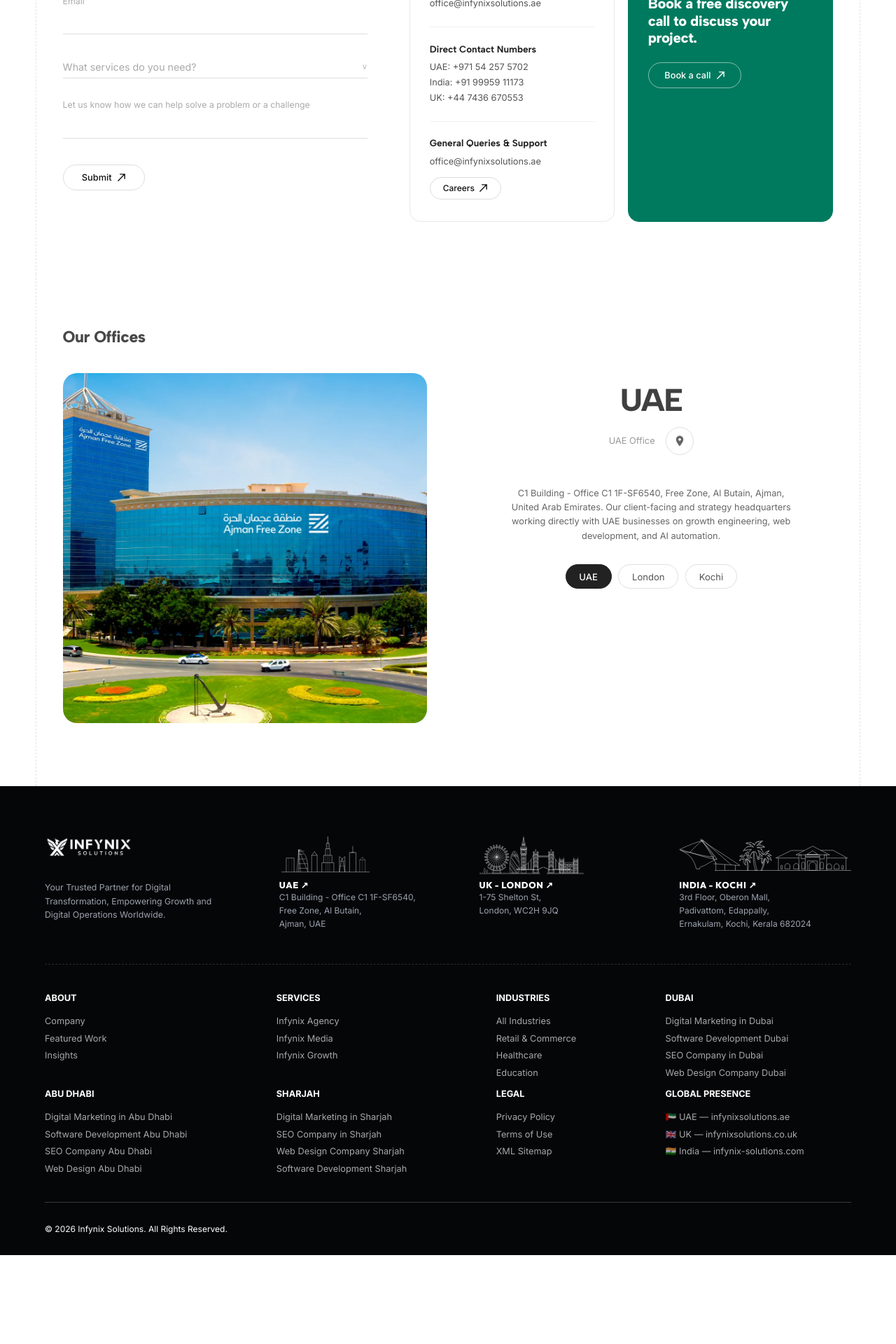
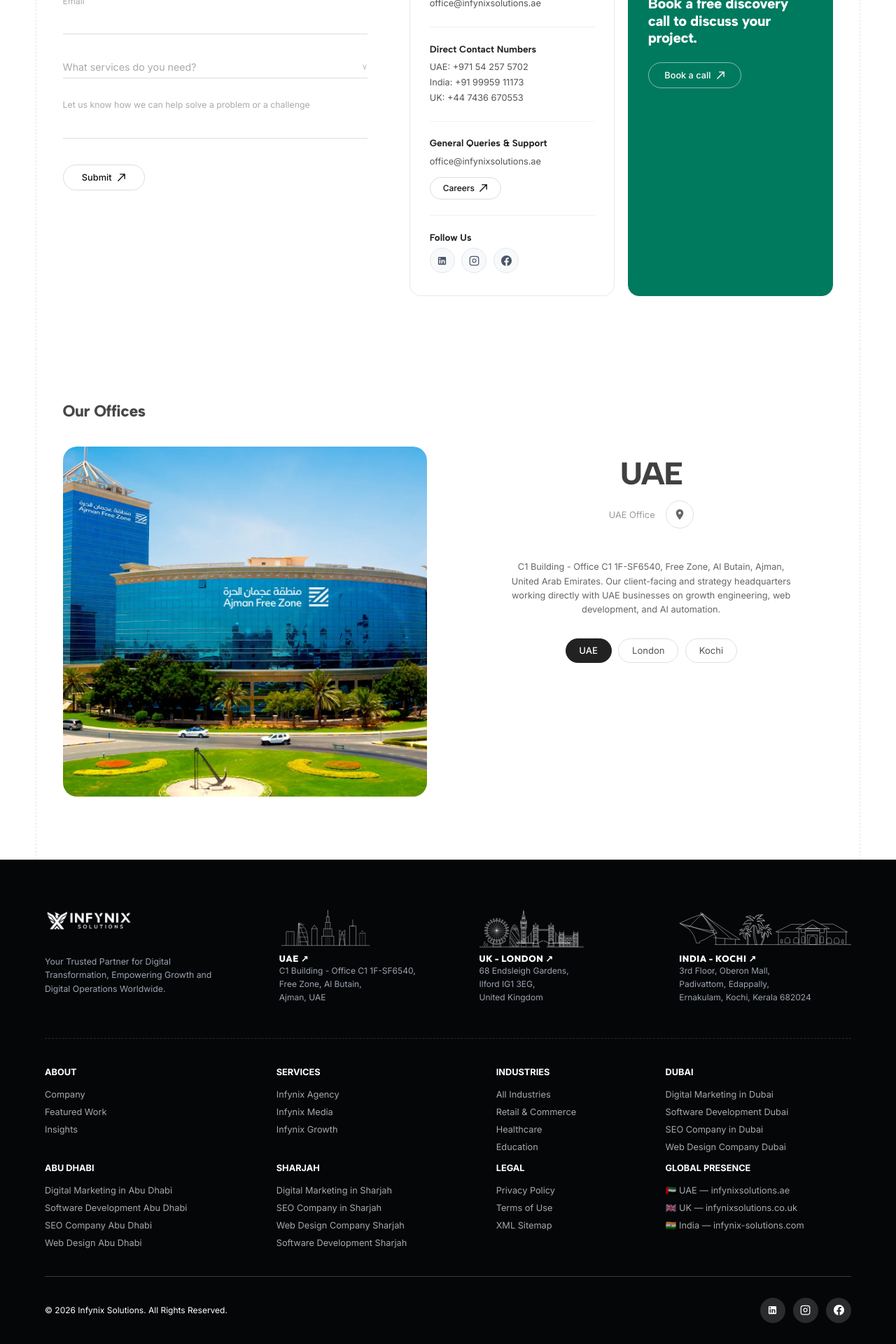
Before and after one commit to AminaAshraf2002/Infynix.uae, a React (Vite) app: page /contact in a window 1280 px wide. Shown: the part 864-2784 px from the top of the page at 70% size. Before the commit the page ends 2657 px from the top, so only its background shows below. Built offline with nearby package versions, Linux system fonts and the light colour scheme; a web font is replaced by a local one.

Commit message:
Update UK address, canonical/hreflang tags, and add UAE social media links

```diff
--- a/index.html
+++ b/index.html
@@ -1,10 +1,15 @@
 <!doctype html>
-<html lang="en">
+<html lang="en-AE">
  <head>
     <meta charset="UTF-8" />
     <link rel="icon" type="image/png" href="/favicon.png" />
 
     <meta name="viewport" content="width=device-width, initial-scale=1.0" />
+    <link rel="canonical" href="https://www.infynixsolutions.ae/" />
+    <link rel="alternate" hreflang="en-AE" href="https://www.infynixsolutions.ae/" />
+    <link rel="alternate" hreflang="en-GB" href="https://www.infynixsolutions.co.uk/" />
+    <link rel="alternate" hreflang="en-IN" href="https://www.infynix-solutions.com/" />
+    <link rel="alternate" hreflang="x-default" href="https://www.infynixsolutions.ae/" />
     <meta name="description" content="Infynix — Growth Engineering Company. Engineering intelligent technology, marketing and business systems that help organizations attract, engage, convert and scale." />
     <meta name="keywords" content="Growth Engineering, Website Development, AI, Business Automation, SEO, Digital Transformation" />
     <meta name="google-site-verification" content="INSERT_SEARCH_CONSOLE_ID_HERE" />
--- a/src/components/ClientsSection.jsx
+++ b/src/components/ClientsSection.jsx
@@ -119,12 +119,15 @@
             </div>
 
             <div className="footer-location-card">
-              <img src={ukLImage} alt="UK London Office" className="footer-location-svg" />
-              <div className="footer-location-title">UK - LONDON</div>
-              <div className="footer-location-addr">
-                1-75 Shelton St,<br />
-                London, WC2H 9JQ
-              </div>
+              <a href="https://maps.google.com/?q=68+Endsleigh+Gardens,+Ilford+IG1+3EG,+United+Kingdom" target="_blank" rel="noopener noreferrer" style={{ textDecoration: 'none', color: 'inherit' }}>
+                <img src={ukLImage} alt="UK London Office" className="footer-location-svg" />
+                <div className="footer-location-title">UK - LONDON ↗</div>
+                <div className="footer-location-addr">
+                  68 Endsleigh Gardens,<br />
+                  Ilford IG1 3EG,<br />
+                  United Kingdom
+                </div>
+              </a>
             </div>
 
             <div className="footer-location-card">
@@ -195,6 +198,25 @@
 
           <div className="footer-bottom" style={{ borderTop: '1px solid rgba(255, 255, 255, 0.1)', marginTop: '30px', paddingTop: '20px', display: 'flex', justifyContent: 'space-between', alignItems: 'center', flexWrap: 'wrap', gap: '15px' }}>
             <p style={{ fontSize: '0.8rem', color: '#ffffff' }}>© 2026 Infynix Solutions. Engineered for Excellence.</p>
+            <div className="footer-socials">
+              <a href="https://www.linkedin.com/company/infynix-solutions-uae/" target="_blank" rel="noopener noreferrer" aria-label="LinkedIn">
+                <svg width="15" height="15" viewBox="0 0 24 24" fill="currentColor" style={{ display: 'block' }}>
+                  <path d="M19 3a2 2 0 0 1 2 2v14a2 2 0 0 1-2 2H5a2 2 0 0 1-2-2V5a2 2 0 0 1 2-2h14m-.5 15.5v-5.3a3.26 3.26 0 0 0-3.26-3.26c-.85 0-1.84.52-2.28 1.3v-1.11h-2.79v8.37h2.79v-4.93c0-.77.62-1.4 1.39-1.4a1.4 1.4 0 0 1 1.4 1.4v4.93h2.75M6.88 8.56a1.68 1.68 0 0 0 1.68-1.68c0-.93-.75-1.69-1.68-1.69a1.69 1.69 0 0 0-1.69 1.69c0 .93.76 1.68 1.69 1.68m1.39 9.94v-8.37H5.5v8.37h2.77z"/>
+                </svg>
+              </a>
+              <a href="https://www.instagram.com/infynixsolutions.ae/" target="_blank" rel="noopener noreferrer" aria-label="Instagram">
+                <svg width="15" height="15" viewBox="0 0 24 24" fill="none" stroke="currentColor" strokeWidth="2" strokeLinecap="round" strokeLinejoin="round" style={{ display: 'block' }}>
+                  <rect x="2" y="2" width="20" height="20" rx="5" ry="5"/>
+                  <path d="M16 11.37A4 4 0 1 1 12.63 8 4 4 0 0 1 16 11.37z"/>
+                  <line x1="17.5" y1="6.5" x2="17.51" y2="6.5"/>
+                </svg>
+              </a>
+              <a href="https://www.facebook.com/people/Infynix-Solutions-UAE/61584754534164/" target="_blank" rel="noopener noreferrer" aria-label="Facebook">
+                <svg width="15" height="15" viewBox="0 0 24 24" fill="currentColor" style={{ display: 'block' }}>
+                  <path d="M24 12.073c0-6.627-5.373-12-12-12s-12 5.373-12 12c0 5.99 4.388 10.954 10.125 11.854v-8.385H7.078v-3.47h3.047V9.43c0-3.007 1.792-4.669 4.533-4.669 1.312 0 2.686.235 2.686.235v2.953H15.83c-1.491 0-1.956.925-1.956 1.874v2.25h3.328l-.532 3.47h-2.796v8.385C19.612 23.027 24 18.062 24 12.073z"/>
+                </svg>
+              </a>
+            </div>
           </div>
         </div>
       </footer>
--- a/src/components/Contact.css
+++ b/src/components/Contact.css
@@ -267,6 +267,35 @@
 .sidebar-careers-btn:hover {
     background: #A7D600;
     border-color: #A7D600;
+}
+
+/* Contact page social icons */
+.contact-socials {
+    display: flex;
+    gap: 0.65rem;
+    margin-top: 0.5rem;
+}
+
+.contact-social-link {
+    width: 36px;
+    height: 36px;
+    border-radius: 50%;
+    background: #f8f9fa;
+    border: 1px solid #e2e8f0;
+    display: flex;
+    align-items: center;
+    justify-content: center;
+    color: #4a5568;
+    text-decoration: none;
+    transition: all 0.25s ease;
+}
+
+.contact-social-link:hover {
+    background: #007A5E;
+    border-color: #007A5E;
+    color: #ffffff;
+    transform: translateY(-2px);
+    box-shadow: 0 4px 10px rgba(0, 122, 94, 0.25);
 }
 
 /* Green discovery card */
--- a/src/components/Contact.jsx
+++ b/src/components/Contact.jsx
@@ -28,8 +28,9 @@
     {
         city: "London",
         label: "UK Office",
-        desc: "1-75 Shelton St, London, WC2H 9JQ. Our European delivery and consulting center directing international operations and strategy.",
+        desc: "68 Endsleigh Gardens, Ilford IG1 3EG, United Kingdom. Our European delivery and consulting center directing international operations and strategy.",
         image: "https://images.unsplash.com/photo-1513635269975-59663e0ac1ad?w=900&q=80",
+        mapUrl: "https://maps.google.com/?q=68+Endsleigh+Gardens,+Ilford+IG1+3EG,+United+Kingdom"
     },
     {
         city: "Kochi",
@@ -189,6 +190,47 @@
                                     Careers <ArrowIcon />
                                 </a>
                             </div>
+                            <div className="sidebar-divider" />
+                            <div className="sidebar-query-block">
+                                <p className="sidebar-query-title">Follow Us</p>
+                                <div className="contact-socials">
+                                    <a
+                                        href="https://www.linkedin.com/company/infynix-solutions-uae/"
+                                        target="_blank"
+                                        rel="noopener noreferrer"
+                                        aria-label="LinkedIn"
+                                        className="contact-social-link"
+                                    >
+                                        <svg width="15" height="15" viewBox="0 0 24 24" fill="currentColor">
+                                            <path d="M19 3a2 2 0 0 1 2 2v14a2 2 0 0 1-2 2H5a2 2 0 0 1-2-2V5a2 2 0 0 1 2-2h14m-.5 15.5v-5.3a3.26 3.26 0 0 0-3.26-3.26c-.85 0-1.84.52-2.28 1.3v-1.11h-2.79v8.37h2.79v-4.93c0-.77.62-1.4 1.39-1.4a1.4 1.4 0 0 1 1.4 1.4v4.93h2.75M6.88 8.56a1.68 1.68 0 0 0 1.68-1.68c0-.93-.75-1.69-1.68-1.69a1.69 1.69 0 0 0-1.69 1.69c0 .93.76 1.68 1.69 1.68m1.39 9.94v-8.37H5.5v8.37h2.77z"/>
+                                        </svg>
+                                    </a>
+                                    <a
+                                        href="https://www.instagram.com/infynixsolutions.ae/"
+                                        target="_blank"
+                                        rel="noopener noreferrer"
+                                        aria-label="Instagram"
+                                        className="contact-social-link"
+                                    >
+                                        <svg width="15" height="15" viewBox="0 0 24 24" fill="none" stroke="currentColor" strokeWidth="2" strokeLinecap="round" strokeLinejoin="round">
+                                            <rect x="2" y="2" width="20" height="20" rx="5" ry="5"/>
+                                            <path d="M16 11.37A4 4 0 1 1 12.63 8 4 4 0 0 1 16 11.37z"/>
+                                            <line x1="17.5" y1="6.5" x2="17.51" y2="6.5"/>
+                                        </svg>
+                                    </a>
+                                    <a
+                                        href="https://www.facebook.com/people/Infynix-Solutions-UAE/61584754534164/"
+                                        target="_blank"
+                                        rel="noopener noreferrer"
+                                        aria-label="Facebook"
+                                        className="contact-social-link"
+                                    >
+                                        <svg width="15" height="15" viewBox="0 0 24 24" fill="currentColor">
+                                            <path d="M24 12.073c0-6.627-5.373-12-12-12s-12 5.373-12 12c0 5.99 4.388 10.954 10.125 11.854v-8.385H7.078v-3.47h3.047V9.43c0-3.007 1.792-4.669 4.533-4.669 1.312 0 2.686.235 2.686.235v2.953H15.83c-1.491 0-1.956.925-1.956 1.874v2.25h3.328l-.532 3.47h-2.796v8.385C19.612 23.027 24 18.062 24 12.073z"/>
+                                        </svg>
+                                    </a>
+                                </div>
+                            </div>
                         </div>
 
                         {/* Discovery call card */}
--- a/src/components/Footer.jsx
+++ b/src/components/Footer.jsx
@@ -38,12 +38,13 @@
           </div>
 
           <div className="footer-location-card">
-            <a href="https://maps.google.com/?q=1-75+Shelton+St,+London,+WC2H+9JQ" target="_blank" rel="noopener noreferrer" style={{ textDecoration: 'none', color: 'inherit' }}>
+            <a href="https://maps.google.com/?q=68+Endsleigh+Gardens,+Ilford+IG1+3EG,+United+Kingdom" target="_blank" rel="noopener noreferrer" style={{ textDecoration: 'none', color: 'inherit' }}>
               <img loading="lazy" decoding="async" src={ukLImage} alt="UK London Office" className="footer-location-svg" />
               <div className="footer-location-title">UK - LONDON ↗</div>
               <div className="footer-location-addr">
-                1-75 Shelton St,<br />
-                London, WC2H 9JQ
+                68 Endsleigh Gardens,<br />
+                Ilford IG1 3EG,<br />
+                United Kingdom
               </div>
             </a>
           </div>
@@ -145,6 +146,25 @@
 
         <div className="footer-bottom" style={{ borderTop: '1px solid rgba(204, 191, 191, 0.28)', marginTop: '40px', paddingTop: '30px', display: 'flex', justifyContent: 'space-between', alignItems: 'center', flexWrap: 'wrap', gap: '20px' }}>
           <p style={{ fontSize: '0.8rem', color: '#ffffff' }}>© 2026 Infynix Solutions. All Rights Reserved.</p>
+          <div className="footer-socials">
+            <a href="https://www.linkedin.com/company/infynix-solutions-uae/" target="_blank" rel="noopener noreferrer" aria-label="LinkedIn">
+              <svg width="15" height="15" viewBox="0 0 24 24" fill="currentColor" style={{ display: 'block' }}>
+                <path d="M19 3a2 2 0 0 1 2 2v14a2 2 0 0 1-2 2H5a2 2 0 0 1-2-2V5a2 2 0 0 1 2-2h14m-.5 15.5v-5.3a3.26 3.26 0 0 0-3.26-3.26c-.85 0-1.84.52-2.28 1.3v-1.11h-2.79v8.37h2.79v-4.93c0-.77.62-1.4 1.39-1.4a1.4 1.4 0 0 1 1.4 1.4v4.93h2.75M6.88 8.56a1.68 1.68 0 0 0 1.68-1.68c0-.93-.75-1.69-1.68-1.69a1.69 1.69 0 0 0-1.69 1.69c0 .93.76 1.68 1.69 1.68m1.39 9.94v-8.37H5.5v8.37h2.77z"/>
+              </svg>
+            </a>
+            <a href="https://www.instagram.com/infynixsolutions.ae/" target="_blank" rel="noopener noreferrer" aria-label="Instagram">
+              <svg width="15" height="15" viewBox="0 0 24 24" fill="none" stroke="currentColor" strokeWidth="2" strokeLinecap="round" strokeLinejoin="round" style={{ display: 'block' }}>
+                <rect x="2" y="2" width="20" height="20" rx="5" ry="5"/>
+                <path d="M16 11.37A4 4 0 1 1 12.63 8 4 4 0 0 1 16 11.37z"/>
+                <line x1="17.5" y1="6.5" x2="17.51" y2="6.5"/>
+              </svg>
+            </a>
+            <a href="https://www.facebook.com/people/Infynix-Solutions-UAE/61584754534164/" target="_blank" rel="noopener noreferrer" aria-label="Facebook">
+              <svg width="15" height="15" viewBox="0 0 24 24" fill="currentColor" style={{ display: 'block' }}>
+                <path d="M24 12.073c0-6.627-5.373-12-12-12s-12 5.373-12 12c0 5.99 4.388 10.954 10.125 11.854v-8.385H7.078v-3.47h3.047V9.43c0-3.007 1.792-4.669 4.533-4.669 1.312 0 2.686.235 2.686.235v2.953H15.83c-1.491 0-1.956.925-1.956 1.874v2.25h3.328l-.532 3.47h-2.796v8.385C19.612 23.027 24 18.062 24 12.073z"/>
+              </svg>
+            </a>
+          </div>
         </div>
       </div>
     </footer>
--- a/src/components/Navbar.jsx
+++ b/src/components/Navbar.jsx
@@ -296,9 +296,9 @@
                 Start a Project <span style={{ marginLeft: '8px' }}>→</span>
               </Link>
               <div className="mobile-socials">
-                <a href="#">LinkedIn</a>
-                <a href="#">Instagram</a>
-                <a href="#">Twitter</a>
+                <a href="https://www.linkedin.com/company/infynix-solutions-uae/" target="_blank" rel="noopener noreferrer">LinkedIn</a>
+                <a href="https://www.instagram.com/infynixsolutions.ae/" target="_blank" rel="noopener noreferrer">Instagram</a>
+                <a href="https://www.facebook.com/people/Infynix-Solutions-UAE/61584754534164/" target="_blank" rel="noopener noreferrer">Facebook</a>
               </div>
             </div>
           </div>
--- a/src/seo/siteConfig.js
+++ b/src/seo/siteConfig.js
@@ -44,8 +44,9 @@
 export const GOOGLE_BUSINESS_PROFILE = 'https://share.google/ey1Jfvouw3GLkRGzF';
 
 export const SOCIAL_PROFILES = [
-  'https://www.linkedin.com/company/infynix-solutions',
-  'https://www.instagram.com/infynixsolutions',
+  'https://www.linkedin.com/company/infynix-solutions-uae/',
+  'https://www.instagram.com/infynixsolutions.ae/',
+  'https://www.facebook.com/people/Infynix-Solutions-UAE/61584754534164/',
   GOOGLE_BUSINESS_PROFILE,
 ];
 
```
